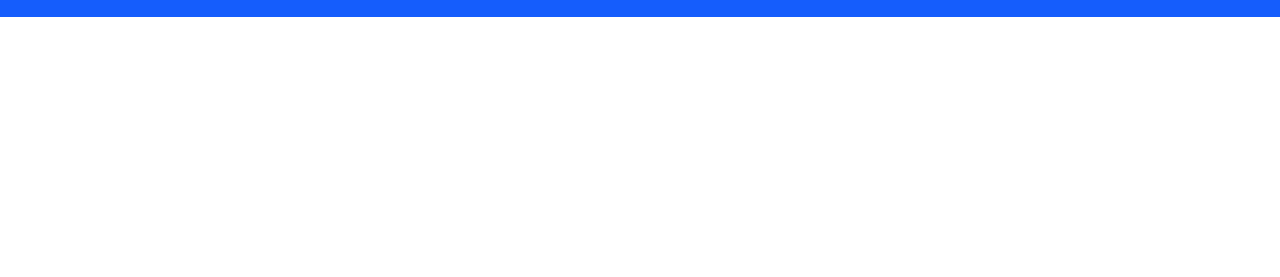
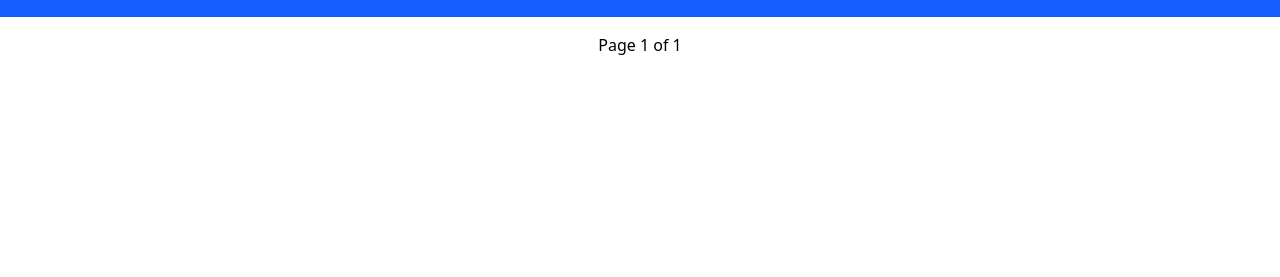
Before and after one commit to Mumbi286/django-foodapp, a Django app: page /myapp/ in a window 1280 px wide. Shown: the part 47-324 px from the top of the page. Run offline with Django 4.2, Linux system fonts and the light colour scheme; data that the repository does not hold is empty; parts of the project's set-up code (start-up, migrations or seed data) failed here and were passed over.

Commit message:
implemented pagination,pagination menu,caching and different types of caching

```diff
--- a/myapp/templates/myapp/index.html
+++ b/myapp/templates/myapp/index.html
@@ -1,6 +1,8 @@
 {% extends 'myapp/base.html' %} {% block body%}
+{% load cache %}
 <div>
-  {%for item in item_list %}
+  {% cache 900 page_obj %}
+  {%for item in page_obj %}
   <div class="m-10 flex w-1/2 mx-auto">
     <div>
       <img class="w-64 rounded-lg" src="{{item.item_image}}" alt="" />
@@ -20,6 +22,17 @@
     </div>
   </div>
   {%endfor%}
+  {% endcache %}
+</div>
+<!-- Pagination Menu -->
+<div class="flex items-center justify-center space-x-4 py-4">
+  {% if page_obj.has_previous %}
+  <a href="?page={{page_obj.previous_page_number}}" class="px-4 py-2 rounded-lg bg-gray-200 text-gray-700 hover:bg-gray-300 transition">Previous</a>
+  {% endif %}
+  <span>Page {{page_obj.number}} of {{page_obj.paginator.num_pages}}</span>
+  {% if page_obj.has_next %}
+  <a href="?page={{page_obj.next_page_number}}" class="px-4 py-2 rounded-lg bg-gray-200 text-gray-700 hover:bg-gray-300 transition">Next</a>
+  {% endif %}
 </div>
 
 {%endblock%}
--- a/myapp/urls.py
+++ b/myapp/urls.py
@@ -1,10 +1,12 @@
 from django.urls import path
 from .import views
+from django.views.decorators.cache import cache_page
+
 
 app_name = 'myapp'
 
 urlpatterns = [
-    path('',views.IndexClassView.as_view(), name= 'index'),
+    path('',views.index,name= 'index'),
     path('<int:pk>/',views.FoodDetail.as_view(), name='detail'),
     path('add/',views.ItemCreateView.as_view(), name='create_item'),
     path('update/<int:pk>/',views.ItemUpdateView.as_view(), name='update_item'),
--- a/myapp/views.py
+++ b/myapp/views.py
@@ -7,20 +7,32 @@ from django.views.generic.list import ListView
 from django.views.generic.detail import DetailView
 from django.views.generic.edit import CreateView, UpdateView, DeleteView
 from django.urls import reverse_lazy
+from django.core.paginator import Paginator
+from django.views.decorators.cache import cache_page
+from django.views.decorators.vary import vary_on_headers
 
 
 # Creating function based views here.(listview)
 
 # @login_required
-# def index(request):
-#     # Getting items from the database
-#     item_list = Item.objects.all()
-#     # Creating context
-#     context = {
-#         'item_list' : item_list
-#     }
-#     # Passing the context object to the render method along with the template
-#     return render(request,"myapp/index.html",context)
+# @cache_page(60 * 15) # implementing caching
+# @vary_on_headers("User-Agent") #caching by headers
+def index(request):
+    # Getting items from the database
+    item_list = Item.objects.all()
+
+    # pagination
+    paginator = Paginator(item_list,5)
+    page_number = request.GET.get("page")
+    page_obj = paginator.get_page(page_number)
+
+
+    # Creating context
+    context = {
+        'page_obj' : page_obj
+    }
+    # Passing the context object to the render method along with the template
+    return render(request,"myapp/index.html",context)
 
 # class based view (listview) - Gets all items from the model
 class IndexClassView(ListView):
```
Also changed, not shown: mysite/settings.py (+8 -0 lines), 3 other files.
